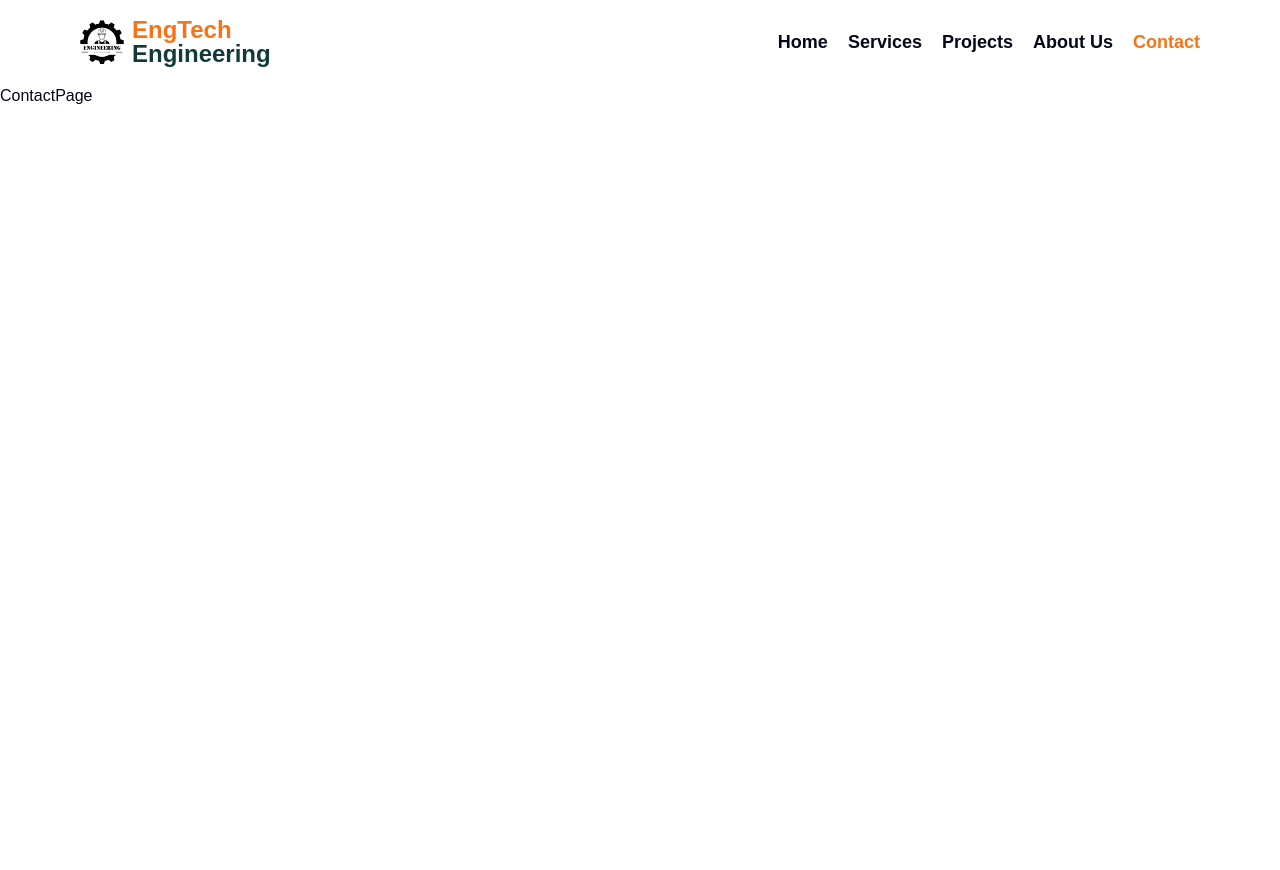
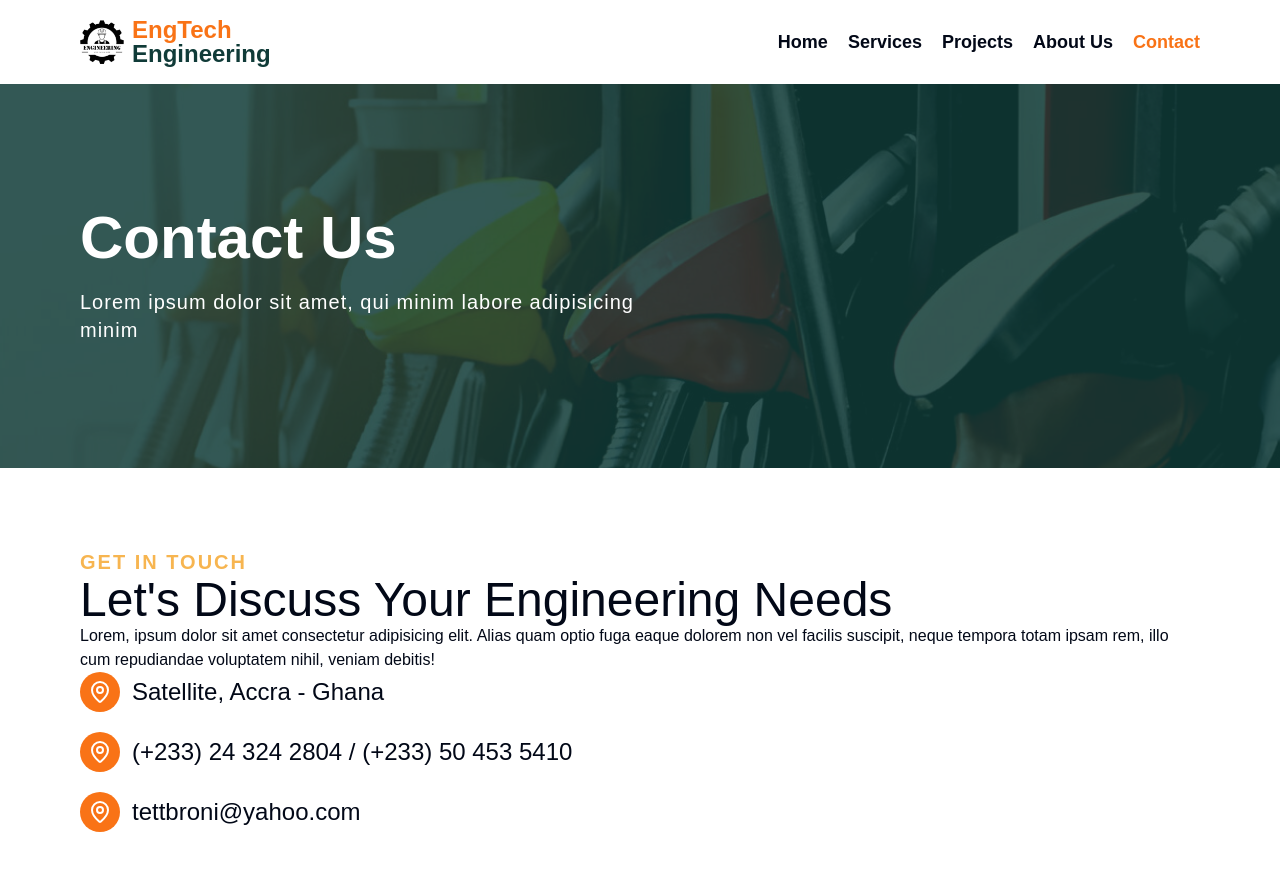
Before and after one commit to PrinceNarteh/engtech-engineering, a Next.js app: page /contact in a window 1280 px wide. Shown: the top 870 px of the page. Before the commit the page ends 800 px from the top, so only its background shows below. Built offline with nearby package versions, Linux system fonts and the light colour scheme; a web font is replaced by a local one.

Commit message:
feat: add contacts

```diff
--- a/app/contact/page.tsx
+++ b/app/contact/page.tsx
@@ -1,7 +1,56 @@
+import Banner from "@/components/banner";
+import { HeadingTitle } from "@/components/heading-title";
+import { MapPin } from "lucide-react";
 import React from "react";
 
 const ContactPage = () => {
-  return <div>ContactPage</div>;
+  return (
+    <div>
+      <Banner
+        image="/images/hero.jpg"
+        heading="Contact Us"
+        subHeading="Lorem ipsum dolor sit amet, qui minim labore adipisicing minim"
+      />
+      <section className="py-20 px-20">
+        <div className="flex-1">
+          <HeadingTitle text="GET IN TOUCH" />
+          <h2 className="text-5xl w-10/12">
+            Let's Discuss Your Engineering Needs
+          </h2>
+          <p>
+            Lorem, ipsum dolor sit amet consectetur adipisicing elit. Alias quam
+            optio fuga eaque dolorem non vel facilis suscipit, neque tempora
+            totam ipsam rem, illo cum repudiandae voluptatem nihil, veniam
+            debitis!
+          </p>
+          <div className="divide-black"></div>
+          <div className="space-y-5">
+            <div className="flex items-center gap-3">
+              <div className="bg-orange-500 rounded-full size-10 flex justify-center items-center text-white">
+                <MapPin />
+              </div>
+              <span className="text-2xl">Satellite, Accra - Ghana</span>
+            </div>
+            <div className="flex items-center gap-3">
+              <div className="bg-orange-500 rounded-full size-10 flex justify-center items-center text-white">
+                <MapPin />
+              </div>
+              <span className="text-2xl">
+                (+233) 24 324 2804 / (+233) 50 453 5410
+              </span>
+            </div>
+            <div className="flex items-center gap-3">
+              <div className="bg-orange-500 rounded-full size-10 flex justify-center items-center text-white">
+                <MapPin />
+              </div>
+              <span className="text-2xl">tettbroni@yahoo.com</span>
+            </div>
+          </div>
+        </div>
+        <div className="flex-1"></div>
+      </section>
+    </div>
+  );
 };
 
 export default ContactPage;
--- a/app/projects/page.tsx
+++ b/app/projects/page.tsx
@@ -1,7 +1,16 @@
+import Banner from "@/components/banner";
 import React from "react";
 
 const ProjectsPage = () => {
-  return <div>ProjectsPage</div>;
+  return (
+    <div>
+      <Banner
+        image="/images/hero.jpg"
+        heading="Projects"
+        subHeading="Lorem ipsum dolor sit amet, qui minim labore adipisicing minim"
+      />
+    </div>
+  );
 };
 
 export default ProjectsPage;
```
